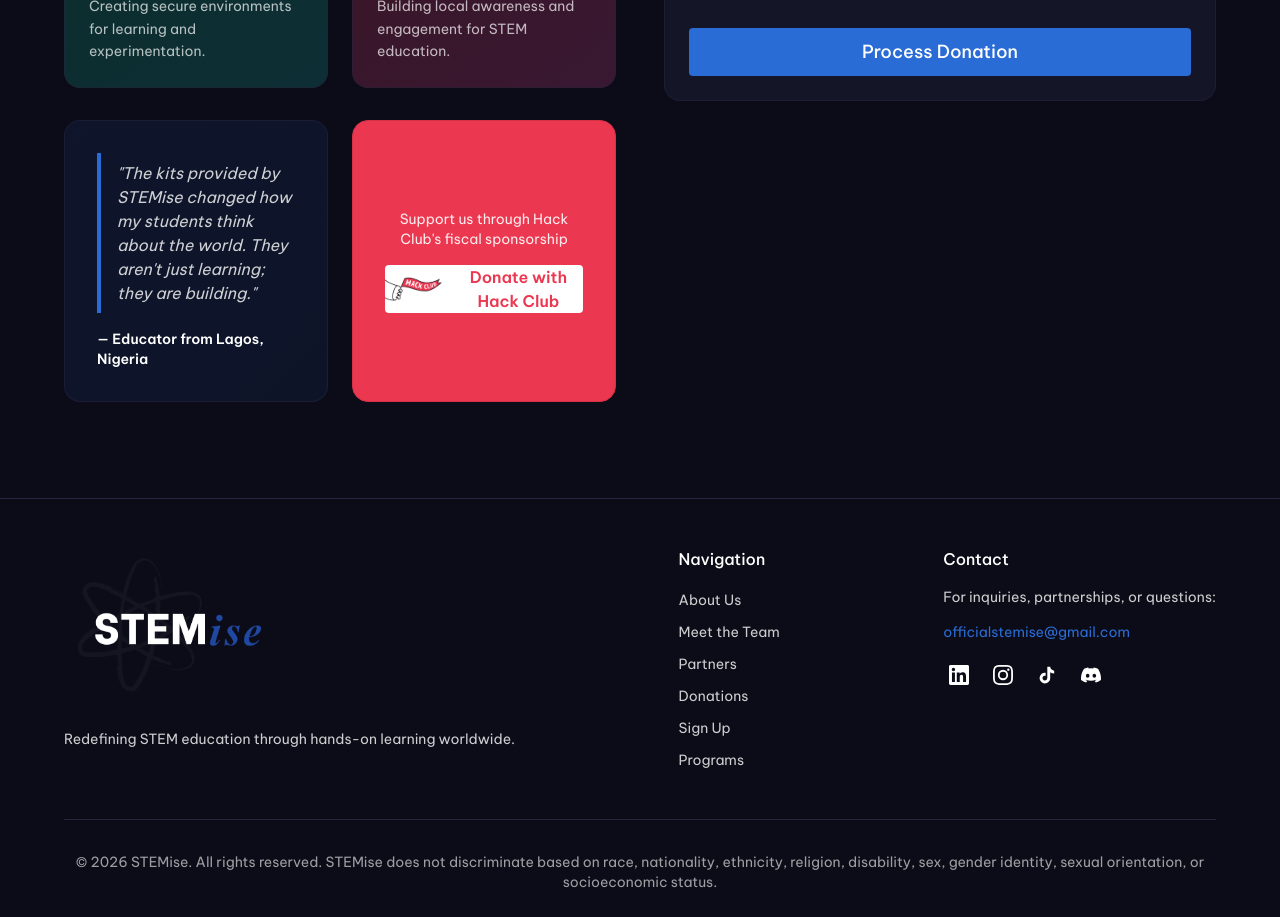
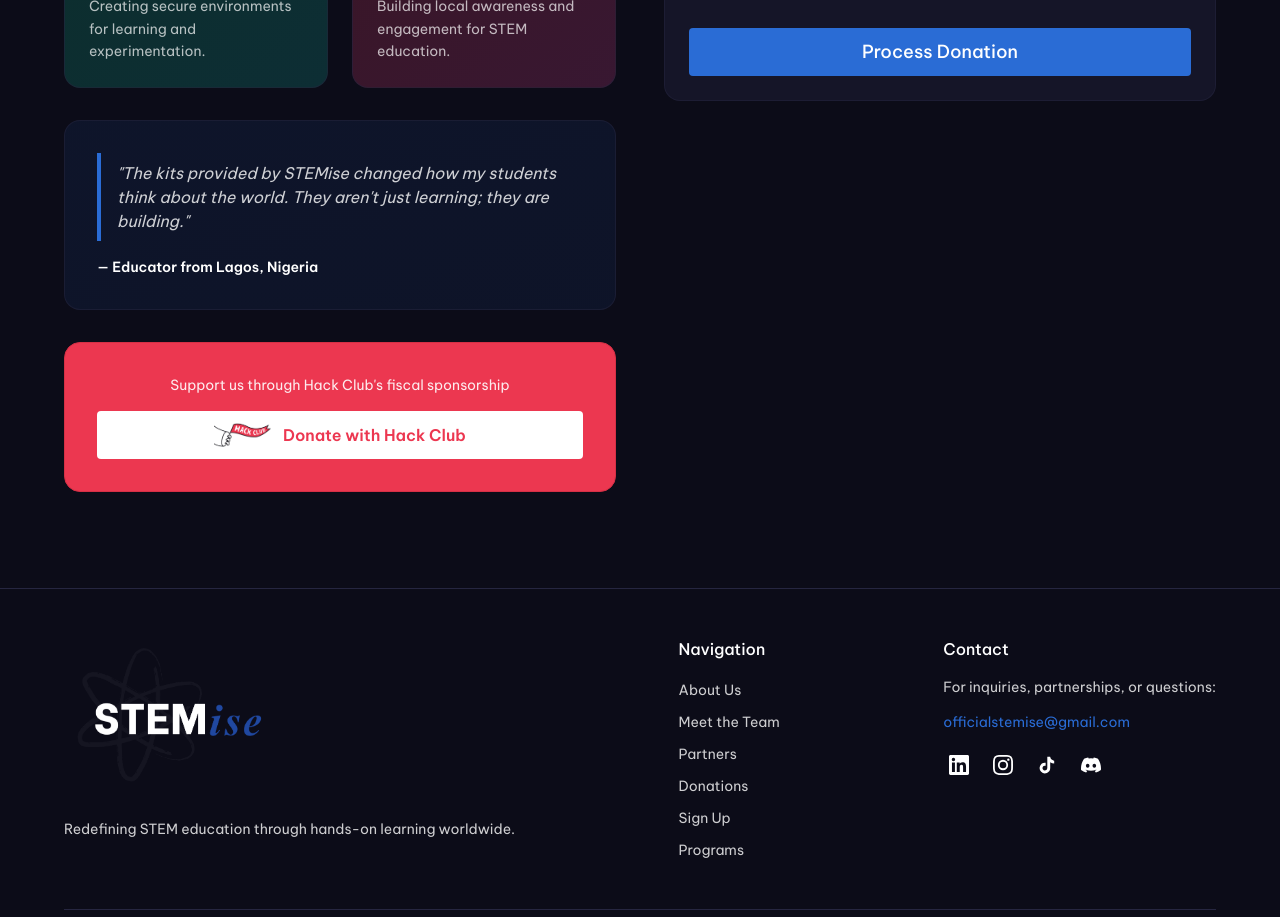
Before and after one commit to STEMise/stemise-website-current-1-3-2026, a React (Vite) app: page /donations in a window 1280 px wide. Shown: the part 920-1837 px from the top of the page. Built offline with nearby package versions, Linux system fonts and the light colour scheme; the HTML template or start-up script is replaced by a standard one.

Commit message:
Reverted to commit d8a2021ee32ba658a69aafd702f50b6e475e019c

```diff
--- a/src/pages/Donations.tsx
+++ b/src/pages/Donations.tsx
@@ -66,8 +66,7 @@ const Donations = () => {
               })}
               </div>
 
-              <div className="grid grid-cols-1 sm:grid-cols-2 gap-6">
-                <div className="bg-gradient-to-br from-primary/10 to-accent/10 rounded-2xl border border-border/50 p-8 flex flex-col justify-center">
+              <div className="bg-gradient-to-br from-primary/10 to-accent/10 rounded-2xl border border-border/50 p-8">
                 <blockquote className="italic text-foreground/80 border-l-4 border-primary pl-4 py-2">
                   "The kits provided by STEMise changed how my students think about the world. They aren't just learning; they are building."
                 </blockquote>
@@ -86,7 +85,6 @@ const Donations = () => {
                   <img src={hackclubLogo} alt="Hack Club" className="h-8 w-auto" />
                   <span>Donate with Hack Club</span>
                 </a>
-                </div>
               </div>
             </div>
 
```
Lines whose indentation alone changed are shown as unchanged.
